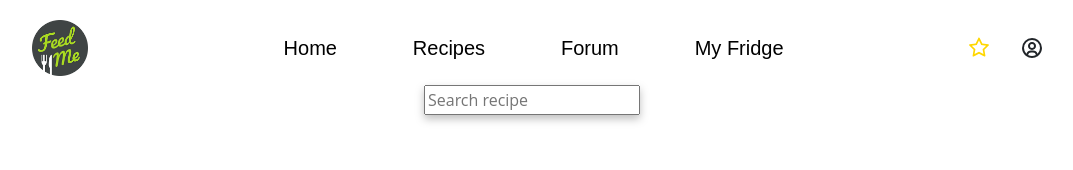
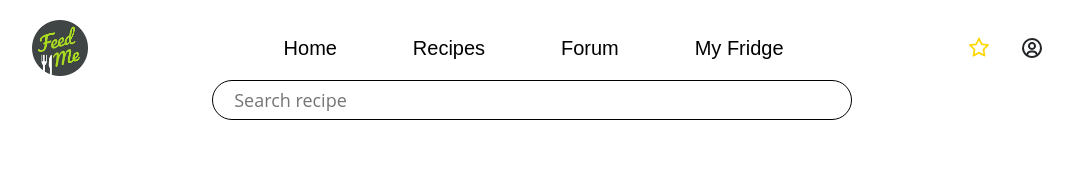
Before and after one commit to maxyhwu/feedme, a React (Create React App) app in the folder frontend/: page /recipe in a window 1280 px wide. Shown: the top 170 px of the page, without its empty margins (108-1181 px from the left). Built offline with nearby package versions, Linux system fonts and the light colour scheme.

Commit message:
searchbar

```diff
--- a/frontend/src/Recipe/recipe.css
+++ b/frontend/src/Recipe/recipe.css
@@ -6,7 +6,6 @@
     align-items: center;
     flex-direction: column;
     /*justify-content: center;*/
-
 }
 
 .bottom {
--- a/frontend/src/Recipe/searchbar.css
+++ b/frontend/src/Recipe/searchbar.css
@@ -1,31 +1,43 @@
 .searchbar{
   display: flex;
   flex-direction: row;
+  flex-wrap: wrap;
   position: absolute;
   width: 80vh;
   height: 5vh;
   border-radius: 50px;
-  border: 1px;
+  border: 1px black solid;
   /*left: ;
   top: ;*/
-  filter: drop-shadow(0px 4px 4px rgba(0, 0, 0, 0.25));
-  align-items: center;
-  justify-content: center;
+  /*filter: drop-shadow(0px 4px 4px rgba(0, 0, 0, 0.25));*/
+  align-content: center;
+  justify-content: left;
+}
+
+.searchline{
+  /*padding-top: 1vh;*/
+  /*flex-grow: 1;*/
 }
 
 .searchText{
-
+  border: 0;
+  position: relative;
+  width: 95%;
+  margin-left: 1.5vw;
+  font-size: 18px;
 }
 
 .search-ingredients{
   display: flex;
-  flex-direction: column;
-
+  flex-direction: row;
+  width: 95%;
 }
 
 .search-ingredient{
   text-align: center;
+  height: 3vh;
   width: 20%;
   border-radius: 10%;
-  color:aquamarine;
+  border: 1px black solid;
+  border-radius: 20px;
 }
--- a/frontend/src/Recipe/searchbar.js
+++ b/frontend/src/Recipe/searchbar.js
@@ -22,24 +22,19 @@ const SearchBar = () => {
     });
   }
 
-  return (
-    <div className="searchbar">
-      <div className="searchText">
-        <input
+  return <div className="searchbar">
+      <div className="searchline">
+        <input className="searchText"
           type="text"
           placeholder="Search recipe"
           onChange={handleChange}
           value={searchInput} />
       </div>
       <div className="search-ingredients">
-        {ingredients.map((recipe_ingre, index) => {
-          <div className="search-ingredient">
-            { ingredients.name };
-          </div>
-        })}
+
       </div>
     </div>
-  )
-}
+
+};
 
 export default SearchBar;
```
